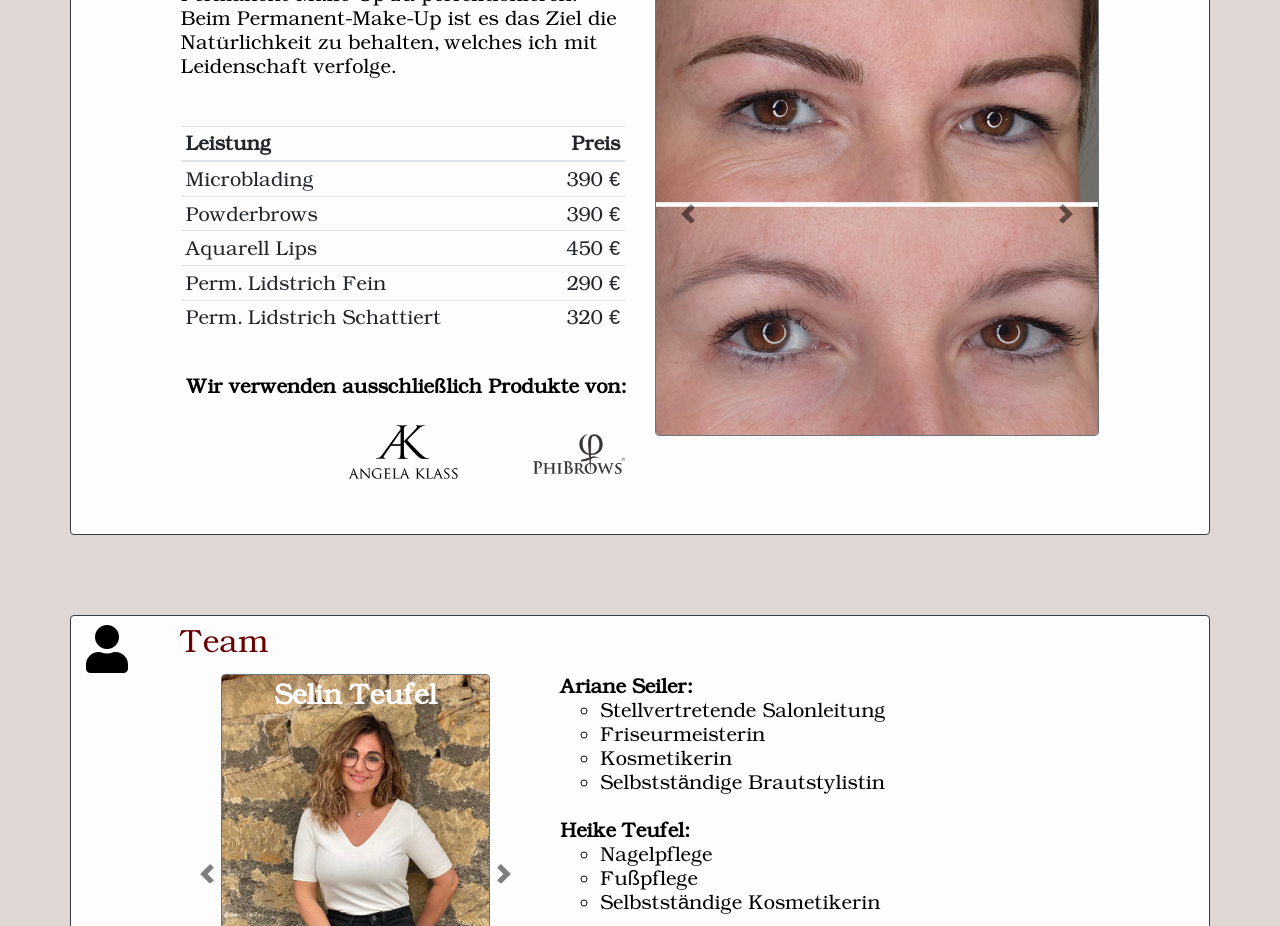
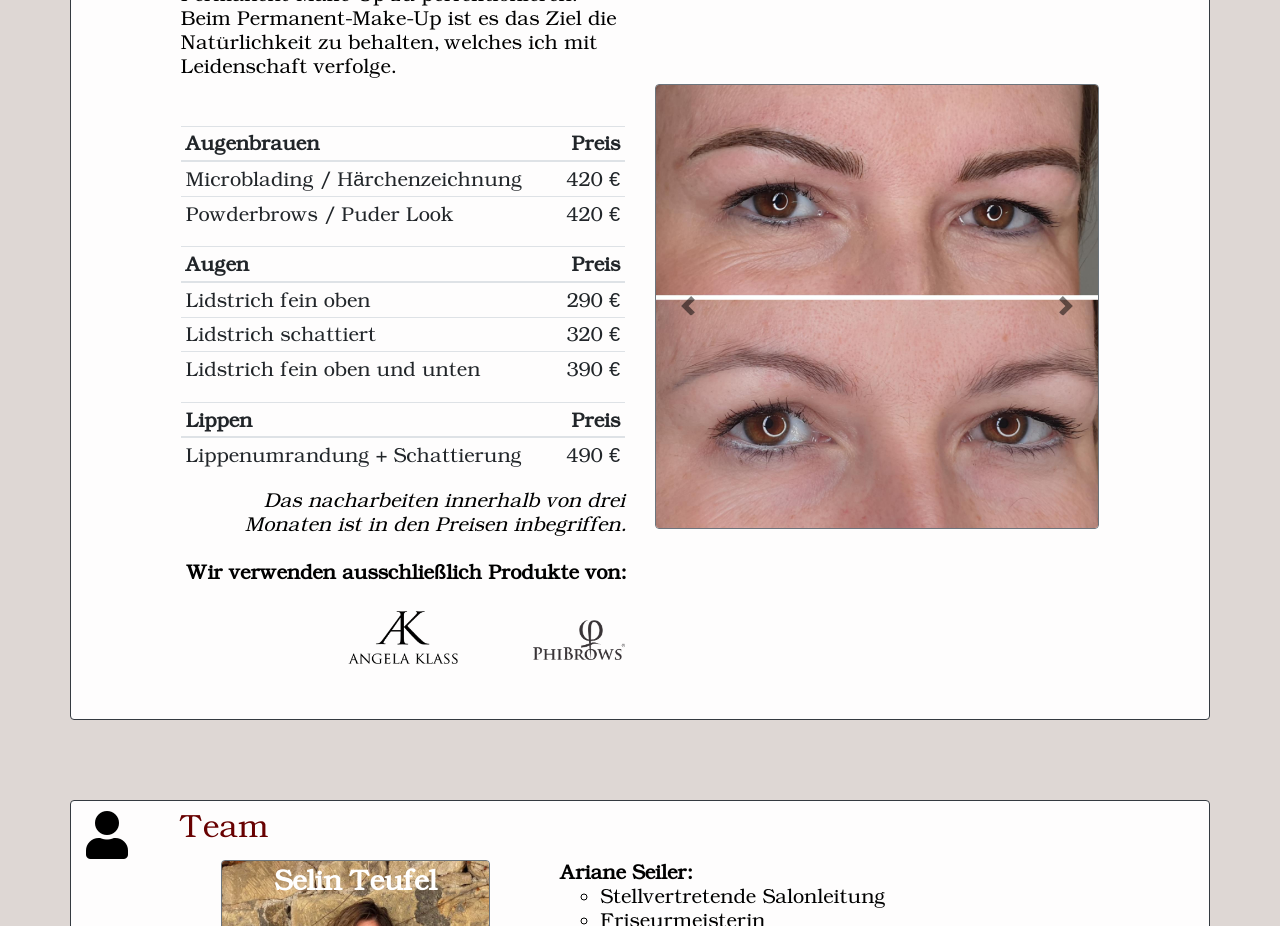
Before and after one commit to SilvanTeufel/selinteufel.de, a React (Create React App) app: page / in a window 1280 px wide. Shown: the part 4200-5126 px from the top of the page. Built offline with nearby package versions, Linux system fonts and the light colour scheme.

Commit message:
navbar functionality changed

```diff
--- a/src/components/Home.tsx
+++ b/src/components/Home.tsx
@@ -63,7 +63,6 @@ class Home extends React.Component<MyComponentProps, MyComponentStates> {
 
   createHome = () => {
     const home = [];
-    console.log(this.props.Key);
     home.push(
       <div className="row">
         <div className="col">
--- a/src/components/Permanentmakeup.tsx
+++ b/src/components/Permanentmakeup.tsx
@@ -46,7 +46,6 @@ export default class Permanentmakeup extends React.Component<{}, TimerStates> {
   }
 
   tick() {
-    console.log(this.state.carouselID);
     if (this.state.carouselID < 5) {
       var carouselClasses = this.state.carouselClasses;
       carouselClasses[this.state.carouselID] = "";
@@ -77,7 +76,6 @@ export default class Permanentmakeup extends React.Component<{}, TimerStates> {
   }
 
   prev() {
-    console.log(this.state.carouselID);
     if (this.state.carouselID < 5 && this.state.carouselID > 0) {
       var carouselClasses = this.state.carouselClasses;
       carouselClasses[this.state.carouselID] = "";
@@ -140,10 +138,11 @@ export default class Permanentmakeup extends React.Component<{}, TimerStates> {
             </li>
             <br />
             <br />
+
             <table className="table table-sm">
               <thead>
                 <tr>
-                  <th scope="col">Leistung</th>
+                  <th scope="col">Augenbrauen</th>
                   <th scope="col" className="text-right">
                     Preis
                   </th>
@@ -151,27 +150,65 @@ export default class Permanentmakeup extends React.Component<{}, TimerStates> {
               </thead>
               <tbody>
                 <tr>
-                  <td>Microblading</td>
-                  <td className="text-right">390 €</td>
+                  <td>Microblading / Härchenzeichnung</td>
+                  <td className="text-right">420 €</td>
                 </tr>
                 <tr>
-                  <td>Powderbrows</td>
-                  <td className="text-right">390 €</td>
+                  <td>Powderbrows / Puder Look</td>
+                  <td className="text-right">420 €</td>
                 </tr>
+              </tbody>
+            </table>
+
+            <table className="table table-sm">
+              <thead>
                 <tr>
-                  <td>Aquarell Lips </td>
-                  <td className="text-right">450 €</td>
+                  <th scope="col">Augen</th>
+                  <th scope="col" className="text-right">
+                    Preis
+                  </th>
                 </tr>
+              </thead>
+              <tbody>
                 <tr>
-                  <td>Perm. Lidstrich Fein</td>
+                  <td>Lidstrich fein oben</td>
                   <td className="text-right">290 €</td>
                 </tr>
                 <tr>
-                  <td>Perm. Lidstrich Schattiert</td>
+                  <td>Lidstrich schattiert</td>
                   <td className="text-right">320 €</td>
+                </tr>
+                <tr>
+                  <td>Lidstrich fein oben und unten</td>
+                  <td className="text-right">390 €</td>
                 </tr>
               </tbody>
             </table>
+
+            <table className="table table-sm">
+              <thead>
+                <tr>
+                  <th scope="col">Lippen</th>
+                  <th scope="col" className="text-right">
+                    Preis
+                  </th>
+                </tr>
+              </thead>
+              <tbody>
+                <tr>
+                  <td>Lippenumrandung + Schattierung</td>
+                  <td className="text-right">490 €</td>
+                </tr>
+              </tbody>
+            </table>
+            <li className="text-right">
+              <li>
+                <em>
+                  Das nacharbeiten innerhalb von drei Monaten ist in den Preisen
+                  inbegriffen.
+                </em>
+              </li>
+            </li>
             <li className="text-right font-weight-bold">
               <br />
               <li>Wir verwenden ausschließlich Produkte von:</li>
--- a/src/components/Router/Router.tsx
+++ b/src/components/Router/Router.tsx
@@ -25,7 +25,7 @@ class Router extends React.Component<{}, MyComponentState> {
   constructor(props: any) {
     super(props);
     this.state = {
-      DropdownisOpen: true,
+      DropdownisOpen: window.innerWidth < 1200 ? false : true,
       routerstructure: {
         navKeys: {
           Philosophie: { General: false },
@@ -95,9 +95,16 @@ class Router extends React.Component<{}, MyComponentState> {
   };
 
   closeDropDown = () => {
-    console.log(window.innerWidth);
     if (this.state.DropdownisOpen && window.innerWidth < 1200) {
       this.setState({ DropdownisOpen: false });
+    } else if (window.innerWidth >= 1200 && !this.state.DropdownisOpen) {
+      // this.setState({ DropdownisOpen: true });
+    }
+  };
+
+  openDropDown = () => {
+    if (!this.state.DropdownisOpen && window.innerWidth < 1200) {
+      this.setState({ DropdownisOpen: true });
     } else if (window.innerWidth >= 1200 && !this.state.DropdownisOpen) {
       // this.setState({ DropdownisOpen: true });
     }
@@ -116,12 +123,12 @@ class Router extends React.Component<{}, MyComponentState> {
     routerstructure.navKeys[key0][key1] = true;
     this.toggleIconState(key0, key1);
     this.setState({ routerstructure });
+    this.closeDropDown();
   };
 
   toggleIconState = (key0: string, key1: string) => {
     const routerstructure = this.state.routerstructure;
     for (var k in routerstructure.icon) {
-      console.log(k);
       if (k !== key0) {
         routerstructure.icon[k].state = false;
       }
--- a/src/components/Team.tsx
+++ b/src/components/Team.tsx
@@ -47,7 +47,6 @@ export default class Team extends React.Component<{}, TimerStates> {
   }
 
   tick() {
-    console.log(this.state.carouselID);
     if (this.state.carouselID < 2) {
       var carouselClasses = this.state.carouselClasses;
       carouselClasses[this.state.carouselID] = "";
@@ -78,7 +77,6 @@ export default class Team extends React.Component<{}, TimerStates> {
   }
 
   prev() {
-    console.log(this.state.carouselID);
     if (this.state.carouselID < 2 && this.state.carouselID > 0) {
       var carouselClasses = this.state.carouselClasses;
       carouselClasses[this.state.carouselID] = "";
--- a/src/components/Verlängerung.tsx
+++ b/src/components/Verlängerung.tsx
@@ -47,7 +47,6 @@ export default class Verlängerung extends React.Component<{}, TimerStates> {
   }
 
   tick() {
-    console.log(this.state.carouselID);
     if (this.state.carouselID < 3) {
       var carouselClasses = this.state.carouselClasses;
       carouselClasses[this.state.carouselID] = "";
@@ -78,7 +77,6 @@ export default class Verlängerung extends React.Component<{}, TimerStates> {
   }
 
   prev() {
-    console.log(this.state.carouselID);
     if (this.state.carouselID < 3 && this.state.carouselID > 0) {
       var carouselClasses = this.state.carouselClasses;
       carouselClasses[this.state.carouselID] = "";
```
Also changed, not shown: src/components/Router/CustomRoute.tsx (+12 -14 lines).
